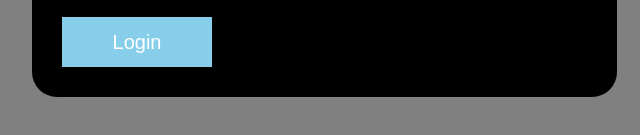
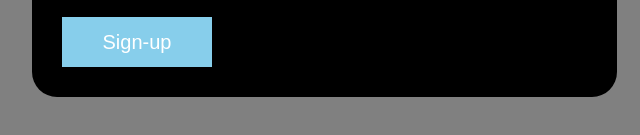
Before and after one commit to NIMRA-MEHMOOD/Password-Generator, a plain HTML site: page index.html in a window 1280 px wide. Shown: the part 283-418 px from the top of the page, 68-708 px from the left. Drawn offline with nearby package versions, Linux system fonts and the light colour scheme.

Commit message:
Update index.html

```diff
--- a/index.html
+++ b/index.html
@@ -21,7 +21,7 @@
                     <li class="Character"><span></span>At Least 8 Characters</li>
                 </ul>
             </div>
-            <input class="submit active" type="submit" value="Login">
+            <input class="submit active" type="submit" value="Sign-up">
         </form>
     </div>
     <script src="https://code.jquery.com/jquery-3.7.1.js"
```
